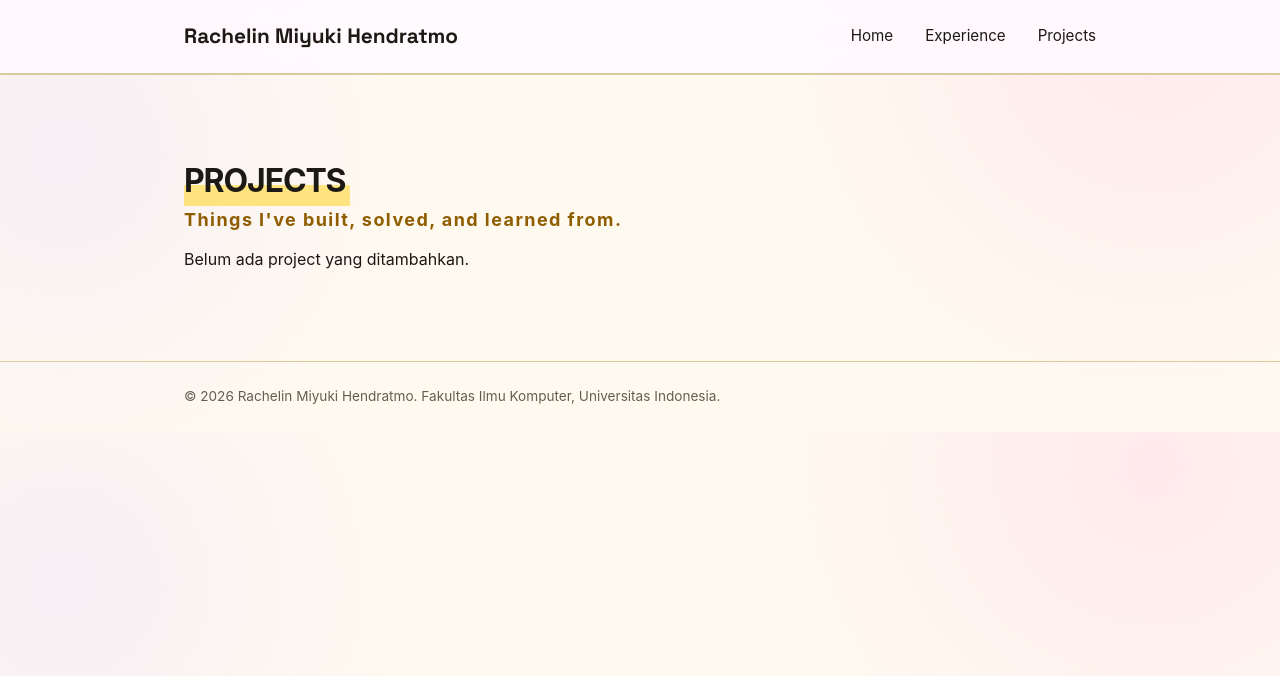
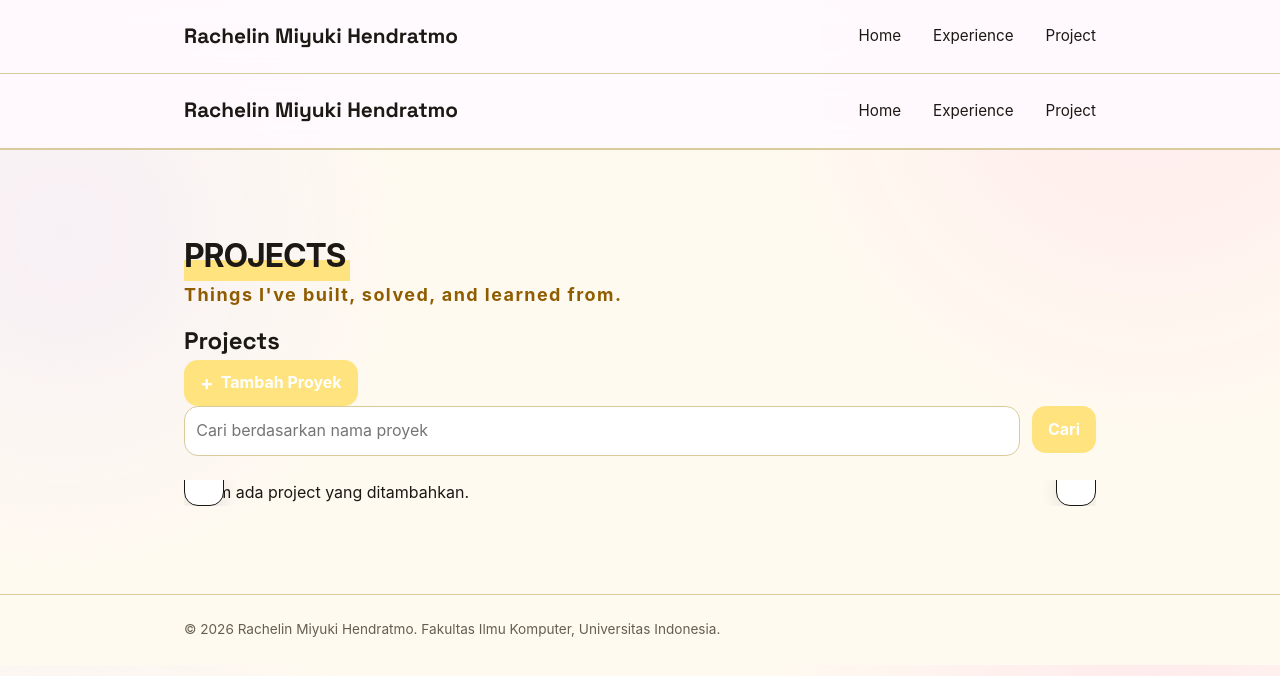
Before and after one commit to rachelinmiyuki/myportofolio, a Django app: page /project/ in a window 1280 px wide. Shown: the top 676 px of the page. Run offline with Django 5.2, Linux system fonts and the light colour scheme; data that the repository does not hold is empty.

Commit message:
feat: Form dan Data Delivery pada Page Project

```diff
--- a/main/models.py
+++ b/main/models.py
@@ -41,7 +41,6 @@ class Project(models.Model):
     project_type = models.CharField(
         max_length=30,
         choices=PROJECT_TYPE_CHOICES,
-        default='other'
     )
     thumbnail = models.URLField(blank=True, null=True)
     tag1 = models.CharField(max_length=50, blank=True) #dijadiin max 4 tag aja per project
--- a/main/urls.py
+++ b/main/urls.py
@@ -1,6 +1,6 @@
 from django.urls import path
 
-from main.views import show_main, show_experience, show_project
+from main.views import show_main, show_experience, show_project, create_project, get_projects_json, delete_project
 
 app_name = "main"
 
@@ -8,4 +8,7 @@ urlpatterns = [
     path("", show_main, name="show_main"),
     path("experience/", show_experience, name="show_experience"),
     path("project/", show_project, name="show_project"),
+    path("project/add/", create_project, name="create_project"),
+    path("api/projects/", get_projects_json, name="get_projects_json"),
+    path("projects/<uuid:project_id>/delete/",delete_project,name="delete_project")
 ]
--- a/main/views.py
+++ b/main/views.py
@@ -4,6 +4,11 @@ from django.shortcuts import render
 from django.shortcuts import render
 
 from main.models import Experience, Project
+from main.forms import ProjectForm
+from django.contrib import messages
+from django.core import serializers
+from django.http import HttpResponse
+from django.shortcuts import get_object_or_404, redirect, render
 
 
 def show_main(request):
@@ -26,8 +31,52 @@ def show_experience(request):
     return render(request, "experience.html", context)
 
 def show_project(request):
+    json_response = get_projects_json(request)
+
+    projects = serializers.deserialize(
+        "json",
+        json_response.content.decode("utf-8"),
+    )
+    projects = [project.object for project in projects]
+    title_query = request.GET.get("title", "").strip()
+
     context = {
         "name": "Rachelin Miyuki Hendratmo",
-        "project_list": Project.objects.all(),
+        "project_list": projects,
+        "title_query": title_query,
     }
     return render(request, "project.html", context)
+
+def create_project(request):
+    form = ProjectForm(request.POST or None)
+
+    if request.method == "POST" and form.is_valid():
+        form.save()
+        messages.success(request, "Proyek baru berhasil ditambahkan!")
+        return redirect("main:show_project")
+
+    context = {
+        "name": "Rachelin Miyuki Hendratmo",
+        "form": form,
+    }
+    return render(request, "projects_form.html", context)
+
+def get_projects_json(request):
+    title_query = request.GET.get("title", "").strip()
+    projects = Project.objects.all()
+
+    if title_query:
+        projects = projects.filter(title__icontains=title_query)
+
+    projects_json = serializers.serialize("json", projects)
+    return HttpResponse(projects_json, content_type="application/json")
+
+def delete_project(request, project_id):
+    project = get_object_or_404(Project, pk=project_id)
+
+    if request.method == "POST":
+        project.delete()
+        messages.success(request, "Project berhasil dihapus!")
+        return redirect("main:show_project")
+
+    return redirect("main:show_project")
--- a/portofolio/settings.py
+++ b/portofolio/settings.py
@@ -45,6 +45,8 @@ INSTALLED_APPS = [
     'django.contrib.staticfiles',
     'main'
 ]
+
+CSRF_TRUSTED_ORIGINS = ["https://rachelin-miyuki-myportofolio.pws.cs.ui.ac.id/"]
 
 MIDDLEWARE = [
      'django.middleware.security.SecurityMiddleware',
--- a/static/css/style.css
+++ b/static/css/style.css
@@ -758,4 +758,206 @@ button:focus-visible {
     .site-header nav { width: 100%; justify-content: space-between; gap: 0.75rem; }
     .site-header nav a { font-size: 0.8rem; }
     .hero-photo { max-width: 260px; margin: 0 auto; }
+    .project-add-button {
+        width: 100%;
+        justify-content: center;
+    }
+
+    .project-search {
+        flex-direction: column;
+    }
+
+    .project-search .button {
+        width: 100%;
+    }
+
+    .project-delete-modal {
+        align-items: flex-end;
+        padding: 0;
+    }
+
+    .project-delete-modal__content {
+        width: 100%;
+        padding: 1.25rem;
+        border-radius: var(--radius) var(--radius) 0 0;
+    }
+
+    .project-delete-modal__actions {
+        flex-direction: column-reverse;
+    }
+
+    .project-delete-modal__actions .button {
+        width: 100%;
+        text-align: center;
+    }
+
 }
+
+.project-form {
+    width: 100%;
+    max-width: 100%;
+    margin-top: 1.5rem;
+}
+
+.form-group {
+    margin-bottom: 1.25rem;
+}
+
+.form-group label {
+    display: block;
+    margin-bottom: 0.4rem;
+    font-weight: 700;
+}
+
+.form-group input,
+.form-group textarea {
+    width: 100%;
+    box-sizing: border-box;
+    padding: 0.7rem;
+    border: 1px solid var(--accent);
+    border-radius: var(--radius);
+    font: inherit;
+    transition:
+        border-color 0.2s ease,
+        outline-color 0.2s ease;
+}
+
+.form-group input:focus,
+.form-group textarea:focus {
+    outline: 2px solid var(--accent);
+    border-color: var(--accent);
+}
+
+.form-error {
+    color: #b42318;
+    font-size: 0.85rem;
+    margin-top: 0.35rem;
+}
+
+.button {
+    display: inline-block;
+    height: fit-content;
+    border: 0;
+    border-radius: var(--radius);
+    padding: 0.65rem 1rem;
+    background: var(--accent);
+    color: white;
+    cursor: pointer;
+    font: inherit;
+    font-weight: 700;
+    text-decoration: none;
+}
+
+.button-secondary {
+    background: var(--ink);
+}
+
+
+.project-delete-modal {
+    display: none;
+    position: fixed;
+    inset: 0;
+    width: 100%;
+    height: 100%;
+    max-width: none;
+    max-height: none;
+    margin: 0;
+    padding: 1rem;
+    border: 0;
+    background: transparent;
+    z-index: 10;
+    align-items: center;
+    justify-content: center;
+}
+
+.project-delete-modal:popover-open {
+    display: flex;
+}
+
+.project-delete-modal__backdrop {
+    position: absolute;
+    inset: 0;
+    width: 100%;
+    height: 100%;
+    border: 0;
+    padding: 0;
+    background: rgba(28, 25, 23, 0.58);
+    cursor: default;
+}
+
+.project-delete-modal__content {
+    position: relative;
+    z-index: 1;
+    width: min(100%, 480px);
+    padding: 1.5rem;
+    background: var(--paper);
+    border: 1px solid var(--line);
+    border-radius: var(--radius);
+    box-shadow: 0 1rem 3rem rgba(28, 25, 23, 0.22);
+}
+
+.project-delete-modal__content h2 {
+    margin: 0 0 0.75rem;
+    font-family:
+        "Space Grotesk",
+        -apple-system,
+        sans-serif;
+    font-size: 1.5rem;
+}
+
+.project-delete-modal__close {
+    position: absolute;
+    top: 1rem;
+    right: 1rem;
+    border: 0;
+    padding: 0;
+    background: transparent;
+    color: var(--text-muted);
+    font-size: 1.8rem;
+    line-height: 1;
+    cursor: pointer;
+}
+
+.project-delete-modal__actions {
+    display: flex;
+    justify-content: flex-end;
+    gap: 0.75rem;
+    margin-top: 1.5rem;
+}
+
+.button-danger {
+    background: #b42318;
+}
+
+.project-add-button {
+    display: inline-flex;
+    align-items: center;
+    gap: 0.45rem;
+}
+
+.project-add-button span {
+    font-size: 1.25rem;
+    line-height: 1;
+}
+
+.project-search {
+    display: flex;
+    gap: 0.75rem;
+    margin-bottom: 1.5rem;
+}
+
+.project-search__input {
+    width: 100%;
+    min-width: 0;
+    padding: 0.7rem;
+    border: 1px solid var(--line);
+    border-radius: var(--radius);
+    background: #fff;
+    color: var(--ink);
+    font: inherit;
+}
+
+.project-search__input:focus {
+    outline: 2px solid var(--accent);
+    border-color: var(--accent);
+}
--- /dev/null
+++ b/templates/base.html
@@ -0,0 +1,41 @@
+{% load static %}
+<!DOCTYPE html>
+<html lang="en">
+
+<head>
+    <meta charset="UTF-8">
+    <meta name="viewport" content="width=device-width, initial-scale=1.0">
+    <title>{{ name }} - Portfolio</title>
+    <link rel="preconnect" href="https://fonts.googleapis.com">
+    <link rel="preconnect" href="https://fonts.gstatic.com" crossorigin>
+    <link href="https://fonts.googleapis.com/css2?family=Space+Grotesk:wght@500;700&display=swap" rel="stylesheet">
+    <link rel="stylesheet" href="{% static 'css/style.css' %}">
+    <link
+        rel="stylesheet"
+    />
+</head>
+
+ {% block meta %} {% endblock meta %}
+
+<body>
+  <header class="site-header">
+    <div class="container">
+        <a href="{% url 'main:show_main' %}" class="brand">{{ name }}</a>
+        <nav>
+            <a href="{% url 'main:show_main' %}">Home</a>
+            <a href="{% url 'main:show_experience' %}">Experience</a>
+            <a href="{% url 'main:show_project' %}">Project</a>
+        </nav>
+    </div>
+  </header>
+  {% block content %}
+
+  {% endblock content %}
+
+  <footer class="site-footer">
+      <div class="container">
+          <p>&copy; 2026 {{ name }}. Fakultas Ilmu Komputer, Universitas Indonesia.</p>
+      </div>
+  </footer>
+</body>
+</html>
--- a/templates/experience.html
+++ b/templates/experience.html
@@ -21,7 +21,7 @@
             <nav>
                 <a href="{% url 'main:show_main' %}">Home</a>
                 <a href="{% url 'main:show_experience' %}">Experience</a>
-                <a href="{% url 'main:show_project' %}">Projects</a>
+                <a href="{% url 'main:show_project' %}">Project</a>
             </nav>
         </div>
     </header>
--- a/templates/index.html
+++ b/templates/index.html
@@ -1,3 +1,4 @@
+{% extends 'base.html' %}
 {% load static %}
 <!DOCTYPE html>
 
@@ -21,11 +22,12 @@
             <nav>
                 <a href="{% url 'main:show_main' %}">Home</a>
                 <a href="{% url 'main:show_experience' %}">Experience</a>
-                <a href="{% url 'main:show_project' %}">Projects</a>
+                <a href="{% url 'main:show_project' %}">Project</a>
             </nav>
         </div>
     </header>
 
+    {% block content %}
     <main>
         <!--profile-->
         <section class="hero">
@@ -124,6 +126,7 @@
             </div>
         </section>
     </main>
+    {% endblock content %}
 
     <!--footer-->
     <footer class="site-footer">
--- a/templates/project.html
+++ b/templates/project.html
@@ -1,3 +1,5 @@
+{% extends "base.html" %}
+{% block meta %}
 {% load static %}
 <!DOCTYPE html>
 
@@ -16,6 +18,8 @@
     />
 </head>
 
+{% endblock meta %}
+{% block content %}
 <body>
     <header class="site-header">
         <div class="container">
@@ -23,12 +27,12 @@
             <nav>
                 <a href="{% url 'main:show_main' %}">Home</a>
                 <a href="{% url 'main:show_experience' %}">Experience</a>
-                <a href="{% url 'main:show_project' %}">Projects</a>
+                <a href="{% url 'main:show_project' %}">Project</a>
             </nav>
         </div>
     </header>
 
-
+<main>
     <!-- projects -->
     <section class="projects">
         <div class="container">
@@ -37,6 +41,26 @@
             <p class="section-desc">
                 Things I've built, solved, and learned from.
             </p>
+
+            <div class="project-header">
+                    <h1>Projects</h1>
+                    <a href="{% url 'main:create_project' %}"
+                       class="button project-add-button">
+                        <span aria-hidden="true">+</span>
+                        Tambah Proyek
+                    </a>
+            </div>
+            <form method="get"
+                    action="{% url 'main:show_project' %}"
+                    class="project-search">
+                <input type="search"
+                        name="title"
+                        value="{{ title_query }}"
+                        placeholder="Cari berdasarkan nama proyek"
+                        class="project-search__input"
+                        aria-label="Cari berdasarkan nama proyek">
+                <button type="submit" class="button">Cari</button>
+            </form>
 
             <div class="swiper portofolio-swiper">
                 <div class="swiper-wrapper">
@@ -115,6 +139,9 @@
 
         </div>
     </section>
+</main>
+
+{% endblock content %}
 
 <!--footer-->
     <footer class="site-footer">
```
Also changed, not shown: main/forms.py (added, +83 -0 lines), templates/components/project_delete_modal.html (added, +43 -0 lines), templates/projects_form.html (added, +29 -0 lines), README.md.
